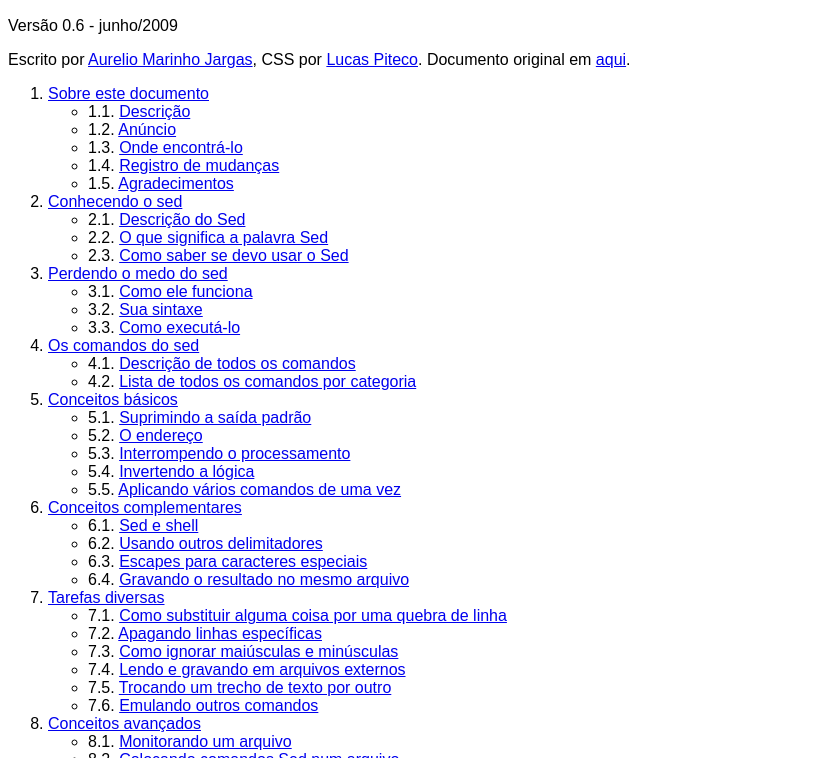
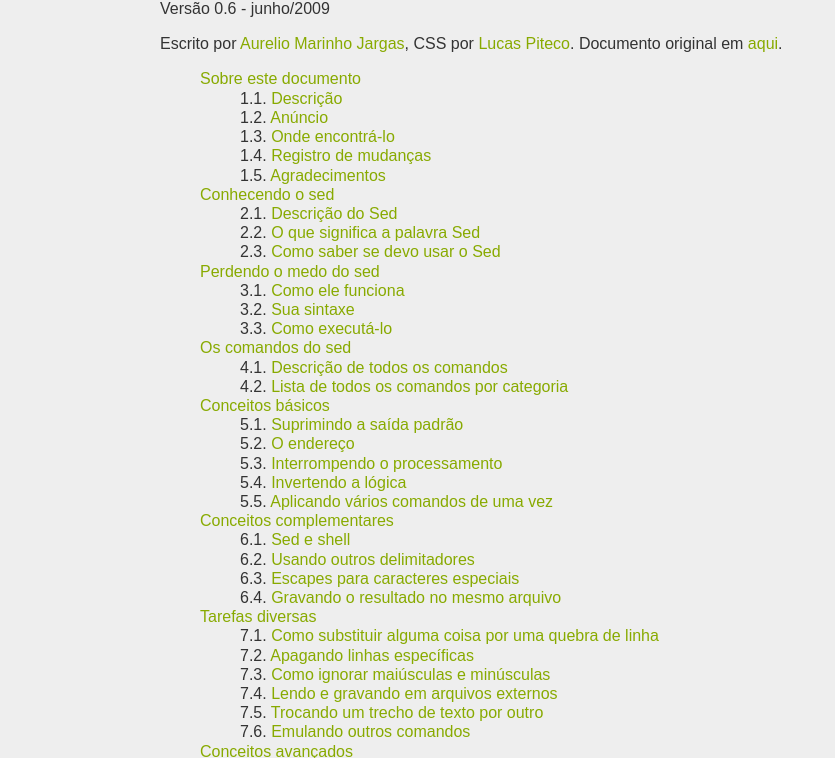
Before and after one commit to eupiteco/sed-HOWTO, a plain HTML site: page sed-howto.html in a window 1280 px wide. Shown: the part 63-821 px from the top of the page, without its empty margins (0-835 px from the left). Drawn offline with Linux system fonts and the light colour scheme.

Commit message:
css do texto

```diff
--- a/sed-howto.css
+++ b/sed-howto.css
@@ -1,3 +1,26 @@
 body{
+	padding: 0 20px 0;
+	background-color:#eeeeee;
+
 	font-family: sans-serif;
+	line-height: 1.2rem;
+	color: #333333;
 }
+
+a {
+	color: #88aa00;
+	text-decoration: none;
+}
+a:hover {
+	background-color: #88aa00;
+	color: #eeeeee;
+}
+nav ol,
+nav ul {
+	list-style: none;
+}
+
+.container {
+	max-width: 960px;
+	margin: 0 auto;
+}
--- a/sed-howto.html
+++ b/sed-howto.html
@@ -7,6 +7,7 @@
 </head>
 
 <body>
+	<div class="container">
   <header>
     <h1>Sed HOWTO estilizado</h1>
     <p>Versão 0.6 - junho/2009</p>
@@ -1275,4 +1276,5 @@ recado fica dado.</p>
   </ul>
 	</section>
 	</article>
+	</div>
 </body></html>
```
